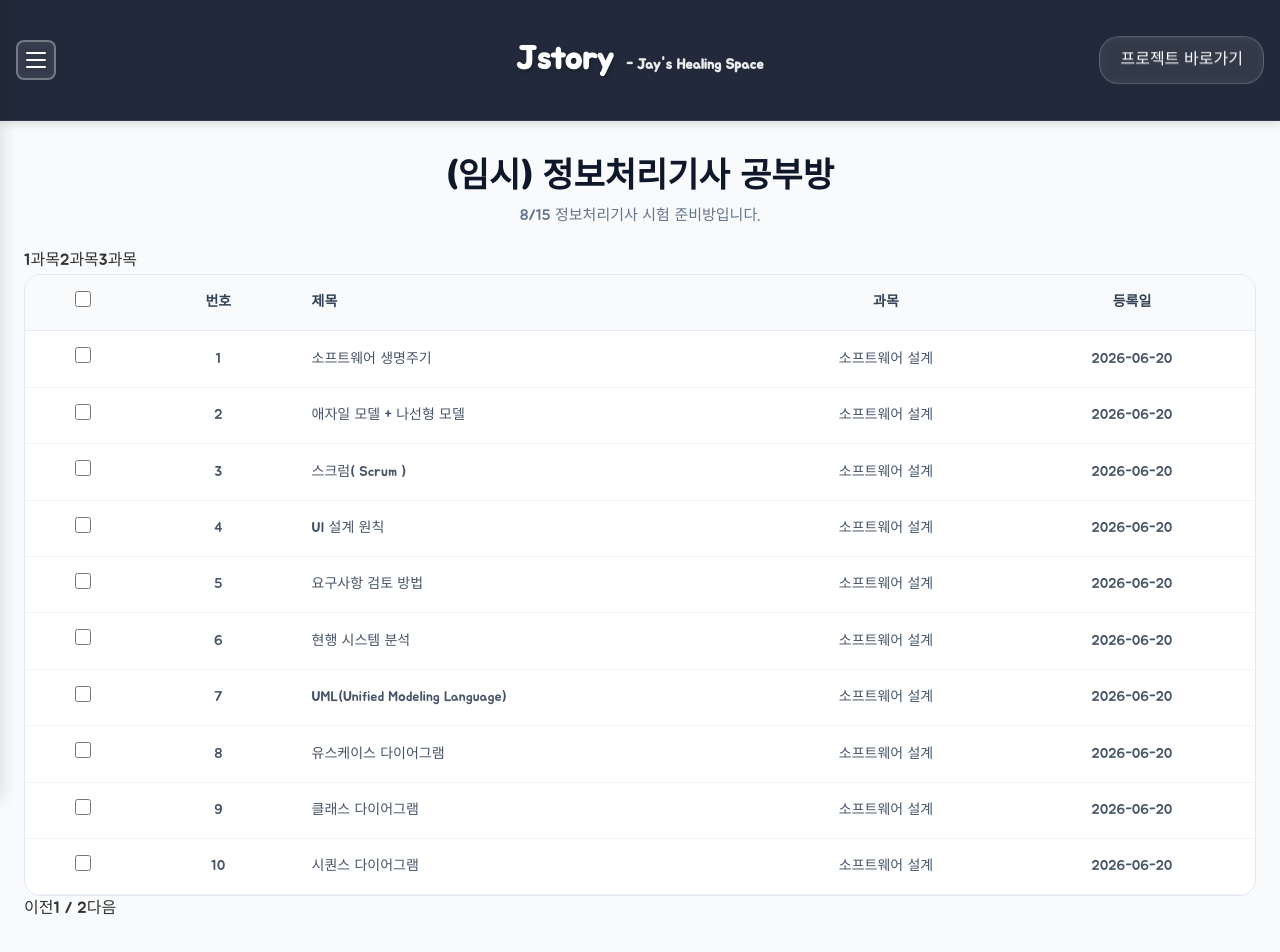
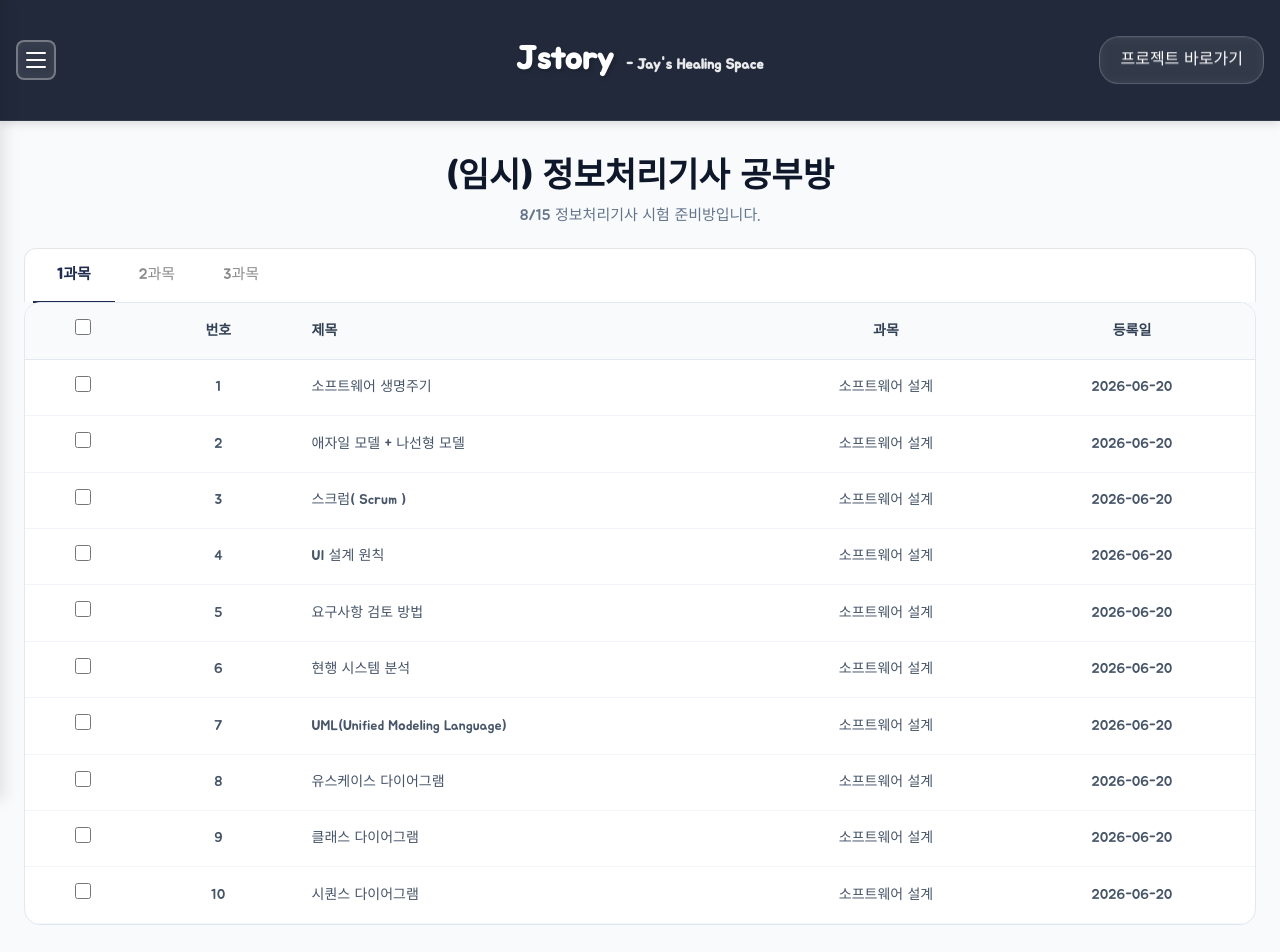
Before and after one commit to tuy112/jstory-next, a Next.js app: page /study-room in a window 1280 px wide. Shown: the top 952 px of the page. Built offline with nearby package versions, Linux system fonts and the light colour scheme.

Commit message:
fix : 공부방페이지) css 수정

```diff
--- a/src/app/study-room/style.module.css
+++ b/src/app/study-room/style.module.css
@@ -1,7 +1,7 @@
 .studyModal {
-    max-width: 800px !important;
-    min-height: 700px;
-    padding: 40px;
+    max-width: 720px !important;
+    min-height: 640px;
+    padding: 32px 40px 40px;
 }
 
 .modalContent {
@@ -12,26 +12,33 @@
 
 .modalInfo {
     display: flex;
-    gap: 10px;
-    margin-bottom: 40px;
-    font-size: 14px;
+    gap: 16px;
+    margin-bottom: 20px;
+    padding-bottom: 16px;
+    border-bottom: 1px solid #eee;
+    font-size: 13px;
     color: #8c8c8c;
-    justify-content: flex-end;
+    justify-content: flex-start;
 }
 
 .modalBody {
     flex: 1;
     overflow-y: auto;
-    line-height: 1.8;
+    line-height: 2;
     font-size: 16px;
+    letter-spacing: -0.2px;
     color: #333;
     white-space: pre-wrap;
+    text-align: left;
+    background: #fafafa;
+    border-radius: 12px;
+    padding: 28px 32px;
 }
 
 .modalFooter {
     display: flex;
     justify-content: flex-end;
-    margin-top: 30px;
+    margin-top: 24px;
 }
 
 .editButton {
@@ -50,7 +57,68 @@
     opacity: 0.9;
 }
 
-/* 페이지 */
-.paginationWrap {
+/* 페이지네이션 */
+.pagination {
     margin-top: 60px;
+    display: flex;
+    justify-content: center;
+    align-items: center;
+    gap: 16px;
 }
+
+.pageButton {
+    border: 1px solid #d9d9d9;
+    border-radius: 8px;
+    padding: 8px 16px;
+    background: #fff;
+    font-size: 14px;
+    cursor: pointer;
+    transition: 0.2s;
+}
+
+.pageButton:hover:not(:disabled) {
+    background: #f5f5f5;
+}
+
+.pageButton:disabled {
+    opacity: 0.4;
+    cursor: not-allowed;
+}
+
+.pageInfo {
+    font-size: 14px;
+    color: #8c8c8c;
+}
+
+/* 탭 분리 */
+.tabs {
+    display: flex;
+    background: #fff;
+    border: 1px solid #e5e5e5;
+    border-bottom: none;
+    border-radius: 12px 12px 0 0;
+    margin-bottom: 0;
+    padding: 0 8px;
+}
+
+.tabButton {
+    border: none;
+    background: none;
+    padding: 14px 24px;
+    font-size: 15px;
+    color: #8c8c8c;
+    cursor: pointer;
+    border-bottom: 2px solid transparent;
+    margin-bottom: -1px;
+    transition: 0.2s;
+}
+
+.tabButton:hover {
+    color: #1e2b4f;
+}
+
+.tabButtonActive {
+    color: #1e2b4f;
+    font-weight: 700;
+    border-bottom: 2px solid #1e2b4f;
+}
```
